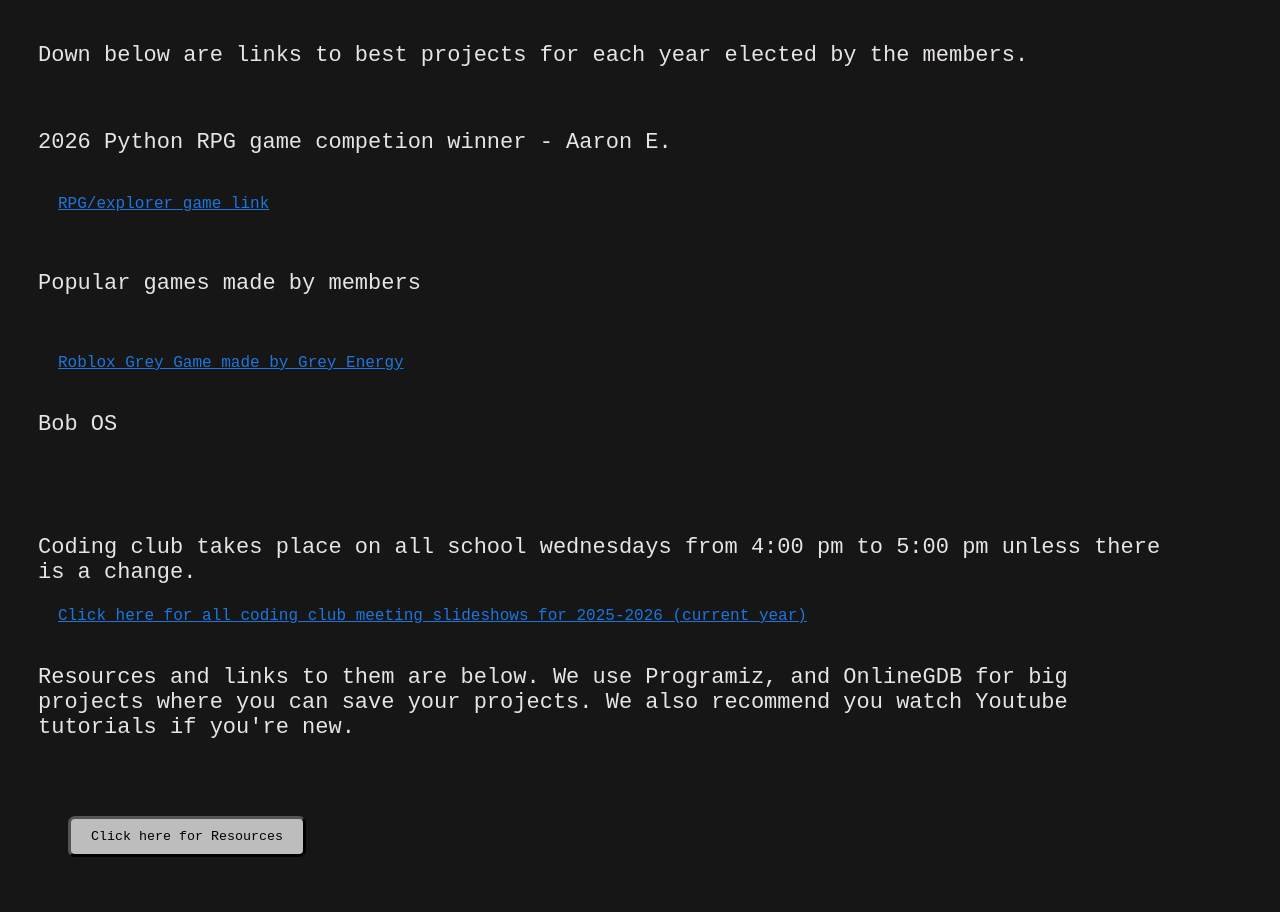
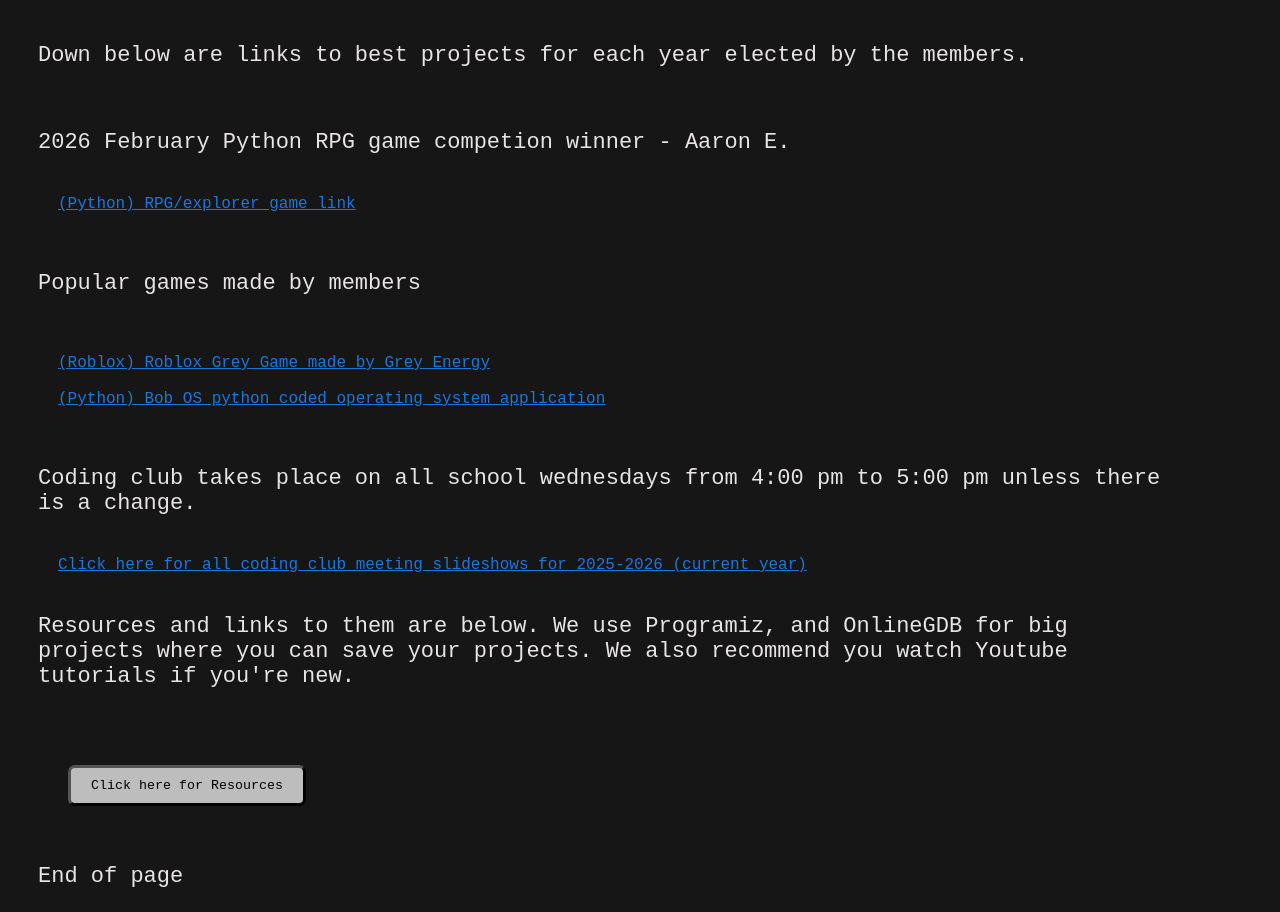
Before and after one commit to greycraft2012-hub/Coding-Club, a plain HTML site: page index.html in a window 1280 px wide. Shown: the part 1700-2612 px from the top of the page. Drawn offline with Linux system fonts and the light colour scheme.

Commit message:
ahsidhiasjd

```diff
--- a/index.html
+++ b/index.html
@@ -53,19 +53,20 @@
     Down below are links to best projects for each year elected by the members.
   </p>
   <br>
-  <p>2026 Python RPG game competion winner - Aaron E.</p>
+  <p>2026 February Python RPG game competion winner - Aaron E.</p>
   <br>
-  <a class = "link" href = "https://www.onlinegdb.com/P_9FfaZNCt">RPG/explorer game link</a>
+  <a class = "link" href = "https://www.onlinegdb.com/P_9FfaZNCt">(Python) RPG/explorer game link</a>
   <br><br><br>
   <p>
     Popular games made by members
   </p>
   <br><br>
-  <a class = "link" href = "https://www.roblox.com/games/104320913896511/Grey-game">Roblox Grey Game made by Grey Energy</a>
+  <a class = "link" href = "https://www.roblox.com/games/104320913896511/Grey-game">(Roblox) Roblox Grey Game made by Grey Energy</a>
   <br><br>
-  <p>Bob OS</p>
+  <a class = "link" href = "https://drive.google.com/file/d/1si8W4xCYE7gJd-SopeC2bdV5neR_iPn9/view?usp=drive_link">(Python) Bob OS python coded operating system application</a>
   <br><br><br>
   <p>Coding club takes place on all school wednesdays from 4:00 pm to 5:00 pm unless there is a change.</p>
+  <br>
   <a class = "link" href="https://docs.google.com/presentation/d/1PxiQfgjukBPcIGFPsU-mgljMNVnNWdZ8ycBp4Fj1StI/edit?slide=id.g396b17e6bd6_0_1#slide=id.g396b17e6bd6_0_1">Click here for all coding club meeting slideshows for 2025-2026 (current year)</a>
   <br>
   <br>
```
Also changed, not shown: resources.html (+5 -1 lines).
